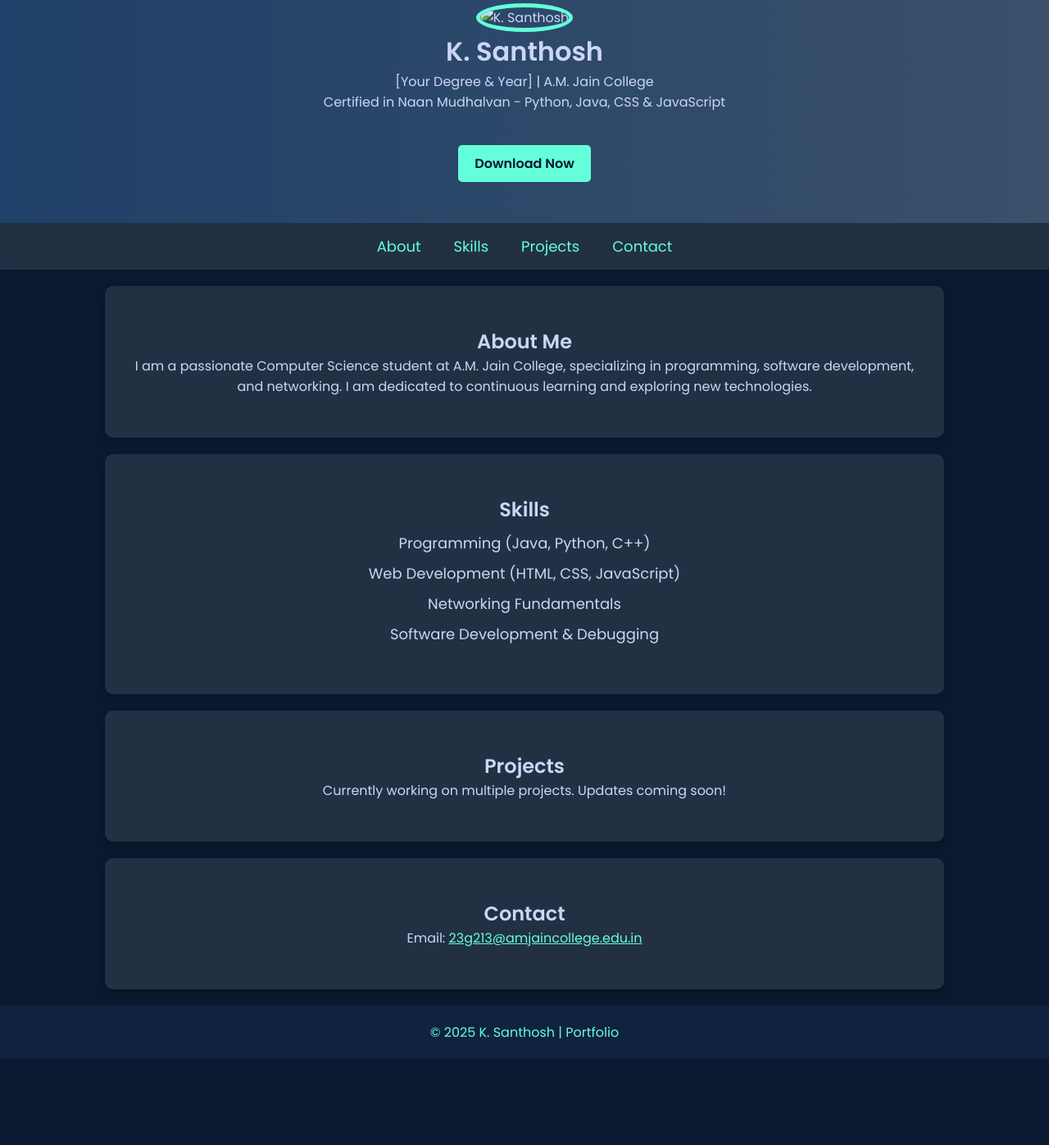
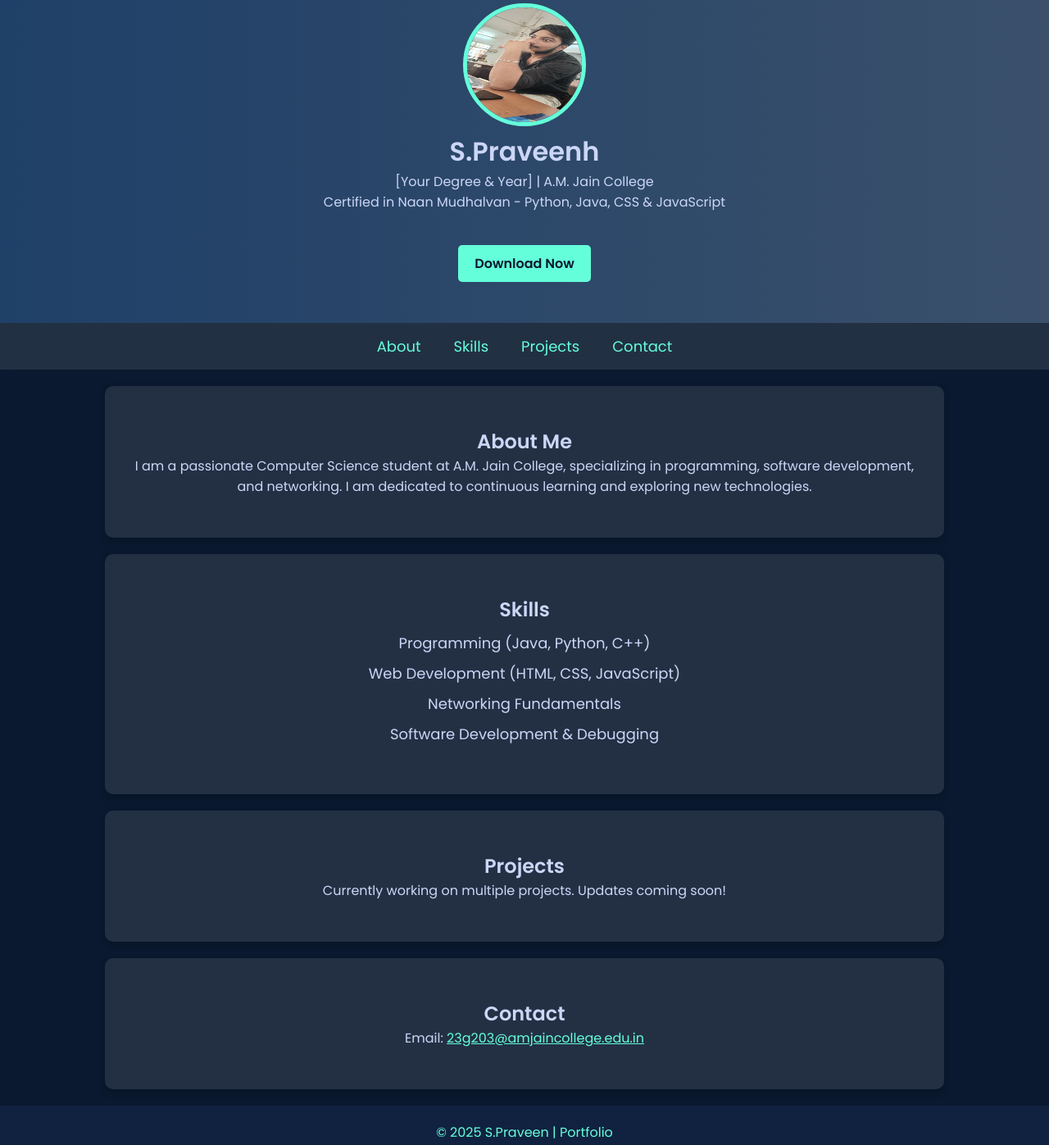
Before and after one commit to PraveenChad/Digital-portfolio, a plain HTML site: page index.html in a window 1280 px wide. Shown: the part 56-1453 px from the top of the page at 82% size. Before the commit the page ends 1348 px from the top, so only its background shows below. Drawn offline with Linux system fonts and the light colour scheme.

Commit message:
Update index.html

```diff
--- a/index.html
+++ b/index.html
@@ -3,7 +3,7 @@
 <head>
     <meta charset="UTF-8">
     <meta name="viewport" content="width=device-width, initial-scale=1.0">
-    <title>K. Santhosh - Portfolio</title>
+    <title>S.Praveen - Portfolio</title>
     <link rel="preconnect" href="https://fonts.googleapis.com">
     <link rel="preconnect" href="https://fonts.gstatic.com" crossorigin>
     <link href="https://fonts.googleapis.com/css2?family=Poppins:wght@300;400;600&display=swap" rel="stylesheet">
@@ -112,8 +112,8 @@
 </head>
 <body>
     <header>
-        <img src="santhosh.jpg" alt="K. Santhosh" class="profile-pic">
-        <h1>K. Santhosh</h1>
+        <img src="P1.jpg" alt="K. Santhosh" class="profile-pic">
+        <h1>S.Praveenh</h1>
         <p>[Your Degree & Year] | A.M. Jain College</p>
         <p>Certified in Naan Mudhalvan - Python, Java, CSS & JavaScript</p>
         <br>
@@ -151,11 +151,11 @@
 
     <section id="contact">
         <h2>Contact</h2>
-        <p>Email: <a href="mailto:23g213@amjaincollege.edu.in" style="color: #64ffda;">23g213@amjaincollege.edu.in</a></p>
+        <p>Email: <a href="mailto:23g203@amjaincollege.edu.in" style="color: #64ffda;">23g203@amjaincollege.edu.in</a></p>
     </section>
 
     <footer>
-        <p>&copy; 2025 K. Santhosh | Portfolio</p>
+        <p>&copy; 2025 S.Praveen | Portfolio</p>
     </footer>
 </body>
 </html>
```
